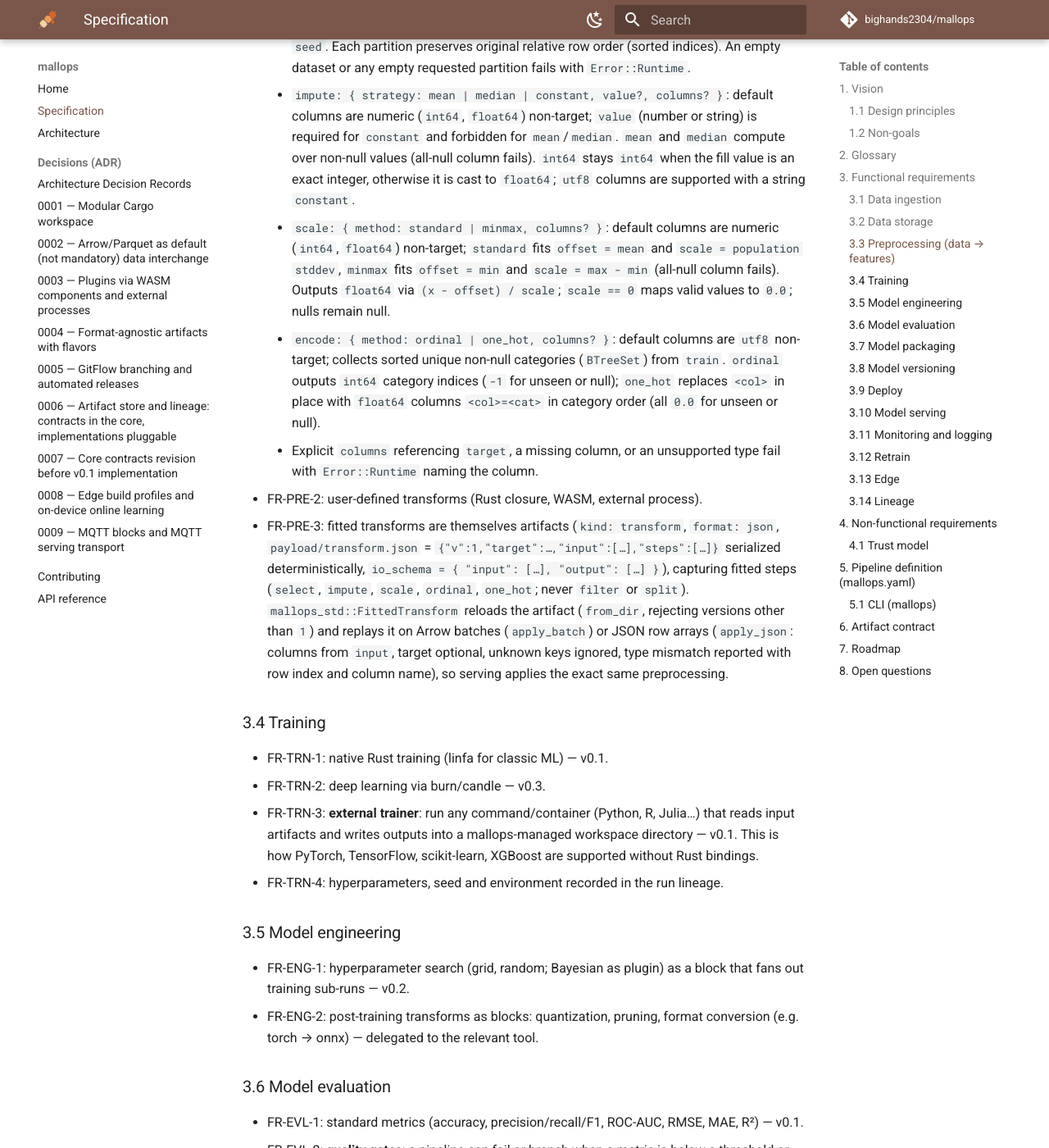
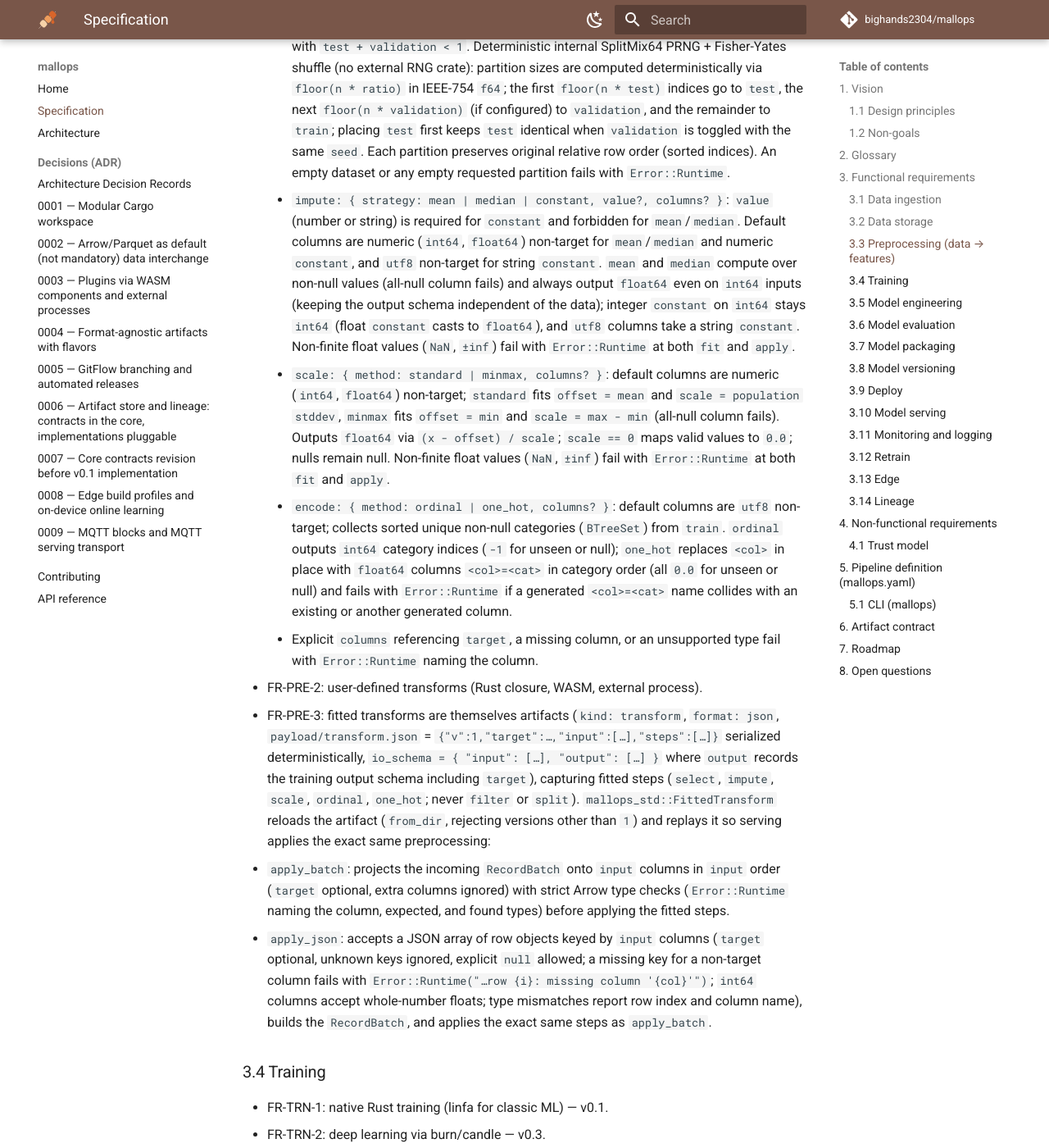
Before and after one commit to bighands2304/mallops, an MkDocs documentation site: the page built from docs/SPEC.md, in a window 1280 px wide and 1400 px high, scrolled down 4994 px. Shown: the whole window at 82% size. Built offline with MkDocs 1.6.1 and Material for MkDocs 9.7.7, drawn with Linux system fonts in a browser that asks for light colours; comment, search, counter and statistics services are not loaded; the version menu is left out; some of the changed text lies outside the part shown.

Commit message:
docs: document preprocess review refinements and limits (#12)
Signed-off-by: bighands2304 <61188329+bighands2304@users.noreply.github.com>

```diff
--- a/docs/SPEC.md
+++ b/docs/SPEC.md
@@ -72,20 +72,22 @@ Two distinct concerns, deliberately kept apart ([ADR-0006](adr/0006-store-and-li
 ### 3.3 Preprocessing (data → features)
 - FR-PRE-1: tabular transforms on Arrow data — in v0.1, `mallops-std` provides `std/preprocess.tabular` (feature `preprocess-tabular`, enabled by default, `Stage::Preprocess`, version `0.1.0`):
   - Ports: input `data` (`kind: dataset`, `format: parquet`); outputs `train` and `test` (`kind: features`, `format: parquet`), `transform` (`kind: transform`, `format: json`), plus optional `validation` (`kind: features`, `format: parquet`), resolved via `Block::resolve_ports` if and only if `split.validation` is configured (wiring `features.validation` without `split.validation` fails `mallops validate` at `blocks.<id>.in.<port>`).
-  - Execution & caching: runs in `tokio::task::spawn_blocking` with `ctx.cancel()` checks, uses `CachePolicy::Deterministic { extra_hash: None }`, writes uncompressed `data.parquet` partitions (`created_by: "mallops-std"`) with `metadata["target"]` and `io_schema = { "features": [{ "name", "type" }], "target": { "name", "type" } }`, and writes the fitted transform to `transform.json`.
+  - Execution & caching: runs in `tokio::task::spawn_blocking` with `ctx.cancel()` checks, uses `CachePolicy::Deterministic { extra_hash: None }`, writes uncompressed `data.parquet` partitions (`created_by: "mallops-std"`) with `metadata["target"]` and `io_schema = { "features": [{ "name", "type" }], "target": { "name", "type" } }`, and writes the fitted transform to `transform.json`. Known v0.1 limitation: the entire input Parquet dataset is loaded into memory for splitting and transforming.
   - `with:` config (`deny_unknown_fields`): `target` (non-empty column name; must exist in the input dataset, is never transformed, is always preserved by `select`, and is recorded in `metadata["target"]`) and `steps` (ordered list of `- <step>: { … }`).
   - Step ordering (leakage prevention): `split` must appear **exactly once**. Stateless steps (`select`, `filter`) may appear before or after `split`; stateful/fitted steps (`impute`, `scale`, `encode`) are only allowed **after** `split` so parameters are fitted on the `train` partition alone and then applied to `train`, `validation` (if configured), and `test`.
-  - Supported column types: at `split` (and in the final output), every remaining column must be in the v0.1 subset `bool | int64 | float64 | string | date32`; unsupported Arrow types fail with `Error::Runtime` suggesting a `select` step before `split` to exclude them.
+  - Supported column types: at `split` (and in the final output), every remaining column must be in the v0.1 subset `bool | int64 | float64 | string | date32`; unsupported Arrow types fail with `Error::Runtime` (suggesting a `select` step before `split` for non-target columns; dedicated error without suggesting `select` for `target`).
   - Step semantics:
-    - `select: { columns: [...] }` (non-empty, unique): keeps the listed columns in order plus `target` appended if not already listed (target is optional when replaying at serving time).
-    - `filter: { column, op, value? }`: keeps rows matching `op` (`eq | ne | lt | le | gt | ge` with `value`: number on `int64`/`float64`, string on `utf8`, bool on `boolean`; `is_null | not_null` with `value` forbidden). Null values never satisfy a comparison; incompatible types fail with `Error::Runtime`. `filter` only shapes batch partitions and is **not** replayed at serving time.
-    - `split: { test, validation?, seed }`: `test` and optional `validation` in `(0, 1)` with `test + validation < 1`. Deterministic internal SplitMix64 PRNG + Fisher-Yates shuffle (no external RNG crate): the first `floor(n * test)` indices go to `test`, the next `floor(n * validation)` (if configured) to `validation`, and the remainder to `train`; placing `test` first keeps `test` identical when `validation` is toggled with the same `seed`. Each partition preserves original relative row order (sorted indices). An empty dataset or any empty requested partition fails with `Error::Runtime`.
-    - `impute: { strategy: mean | median | constant, value?, columns? }`: default columns are numeric (`int64`, `float64`) non-target; `value` (number or string) is required for `constant` and forbidden for `mean`/`median`. `mean` and `median` compute over non-null values (all-null column fails). `int64` stays `int64` when the fill value is an exact integer, otherwise it is cast to `float64`; `utf8` columns are supported with a string `constant`.
-    - `scale: { method: standard | minmax, columns? }`: default columns are numeric (`int64`, `float64`) non-target; `standard` fits `offset = mean` and `scale = population stddev`, `minmax` fits `offset = min` and `scale = max - min` (all-null column fails). Outputs `float64` via `(x - offset) / scale`; `scale == 0` maps valid values to `0.0`; nulls remain null.
-    - `encode: { method: ordinal | one_hot, columns? }`: default columns are `utf8` non-target; collects sorted unique non-null categories (`BTreeSet`) from `train`. `ordinal` outputs `int64` category indices (`-1` for unseen or null); `one_hot` replaces `<col>` in place with `float64` columns `<col>=<cat>` in category order (all `0.0` for unseen or null).
+    - `select: { columns: [...] }` (non-empty, unique — validated by `validate_config` / `mallops validate`): keeps the listed columns in order plus `target` appended if not already listed (target is optional when replaying at serving time).
+    - `filter: { column, op, value? }`: keeps rows matching `op` (`eq | ne | lt | le | gt | ge` with `value`: number on `int64`/`float64`, string on `utf8`, bool on `boolean`; `is_null | not_null` with `value` forbidden). Null values never satisfy a comparison; incompatible types fail with `Error::Runtime`. When `filter` appears after `split`, non-emptiness of `train`, `test`, and any configured `validation` is re-checked (an empty partition fails with `Error::Runtime`). `filter` only shapes batch partitions and is **not** replayed at serving time.
+    - `split: { test, validation?, seed }`: `test` and optional `validation` in `(0, 1)` with `test + validation < 1`. Deterministic internal SplitMix64 PRNG + Fisher-Yates shuffle (no external RNG crate): partition sizes are computed deterministically via `floor(n * ratio)` in IEEE-754 `f64`; the first `floor(n * test)` indices go to `test`, the next `floor(n * validation)` (if configured) to `validation`, and the remainder to `train`; placing `test` first keeps `test` identical when `validation` is toggled with the same `seed`. Each partition preserves original relative row order (sorted indices). An empty dataset or any empty requested partition fails with `Error::Runtime`.
+    - `impute: { strategy: mean | median | constant, value?, columns? }`: `value` (number or string) is required for `constant` and forbidden for `mean`/`median`. Default columns are numeric (`int64`, `float64`) non-target for `mean`/`median` and numeric `constant`, and `utf8` non-target for string `constant`. `mean` and `median` compute over non-null values (all-null column fails) and always output `float64` even on `int64` inputs (keeping the output schema independent of the data); integer `constant` on `int64` stays `int64` (float `constant` casts to `float64`), and `utf8` columns take a string `constant`. Non-finite float values (`NaN`, `±inf`) fail with `Error::Runtime` at both `fit` and `apply`.
+    - `scale: { method: standard | minmax, columns? }`: default columns are numeric (`int64`, `float64`) non-target; `standard` fits `offset = mean` and `scale = population stddev`, `minmax` fits `offset = min` and `scale = max - min` (all-null column fails). Outputs `float64` via `(x - offset) / scale`; `scale == 0` maps valid values to `0.0`; nulls remain null. Non-finite float values (`NaN`, `±inf`) fail with `Error::Runtime` at both `fit` and `apply`.
+    - `encode: { method: ordinal | one_hot, columns? }`: default columns are `utf8` non-target; collects sorted unique non-null categories (`BTreeSet`) from `train`. `ordinal` outputs `int64` category indices (`-1` for unseen or null); `one_hot` replaces `<col>` in place with `float64` columns `<col>=<cat>` in category order (all `0.0` for unseen or null) and fails with `Error::Runtime` if a generated `<col>=<cat>` name collides with an existing or another generated column.
     - Explicit `columns` referencing `target`, a missing column, or an unsupported type fail with `Error::Runtime` naming the column.
 - FR-PRE-2: user-defined transforms (Rust closure, WASM, external process).
-- FR-PRE-3: fitted transforms are themselves artifacts (`kind: transform`, `format: json`, `payload/transform.json` = `{"v":1,"target":…,"input":[…],"steps":[…]}` serialized deterministically, `io_schema = { "input": […], "output": […] }`), capturing fitted steps (`select`, `impute`, `scale`, `ordinal`, `one_hot`; never `filter` or `split`). `mallops_std::FittedTransform` reloads the artifact (`from_dir`, rejecting versions other than `1`) and replays it on Arrow batches (`apply_batch`) or JSON row arrays (`apply_json`: columns from `input`, target optional, unknown keys ignored, type mismatch reported with row index and column name), so serving applies the exact same preprocessing.
+- FR-PRE-3: fitted transforms are themselves artifacts (`kind: transform`, `format: json`, `payload/transform.json` = `{"v":1,"target":…,"input":[…],"steps":[…]}` serialized deterministically, `io_schema = { "input": […], "output": […] }` where `output` records the training output schema including `target`), capturing fitted steps (`select`, `impute`, `scale`, `ordinal`, `one_hot`; never `filter` or `split`). `mallops_std::FittedTransform` reloads the artifact (`from_dir`, rejecting versions other than `1`) and replays it so serving applies the exact same preprocessing:
+  - `apply_batch`: projects the incoming `RecordBatch` onto `input` columns in `input` order (`target` optional, extra columns ignored) with strict Arrow type checks (`Error::Runtime` naming the column, expected, and found types) before applying the fitted steps.
+  - `apply_json`: accepts a JSON array of row objects keyed by `input` columns (`target` optional, unknown keys ignored, explicit `null` allowed; a missing key for a non-target column fails with `Error::Runtime("…row {i}: missing column '{col}'")`; `int64` columns accept whole-number floats; type mismatches report row index and column name), builds the `RecordBatch`, and applies the exact same steps as `apply_batch`.
 
 ### 3.4 Training
 - FR-TRN-1: native Rust training (linfa for classic ML) — v0.1.
```
Also changed, not shown: docs/ARCHITECTURE.md (+1 -1 lines).
